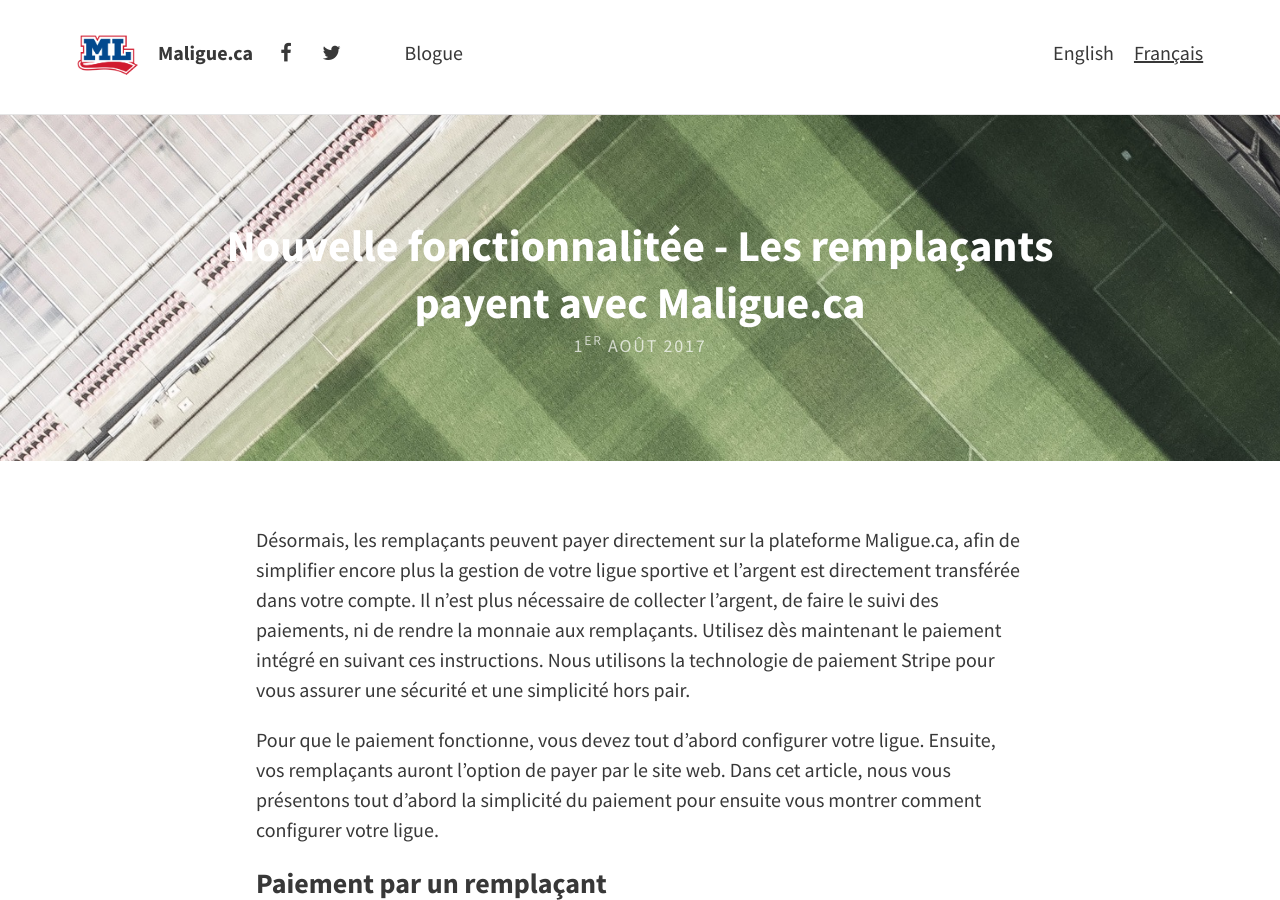
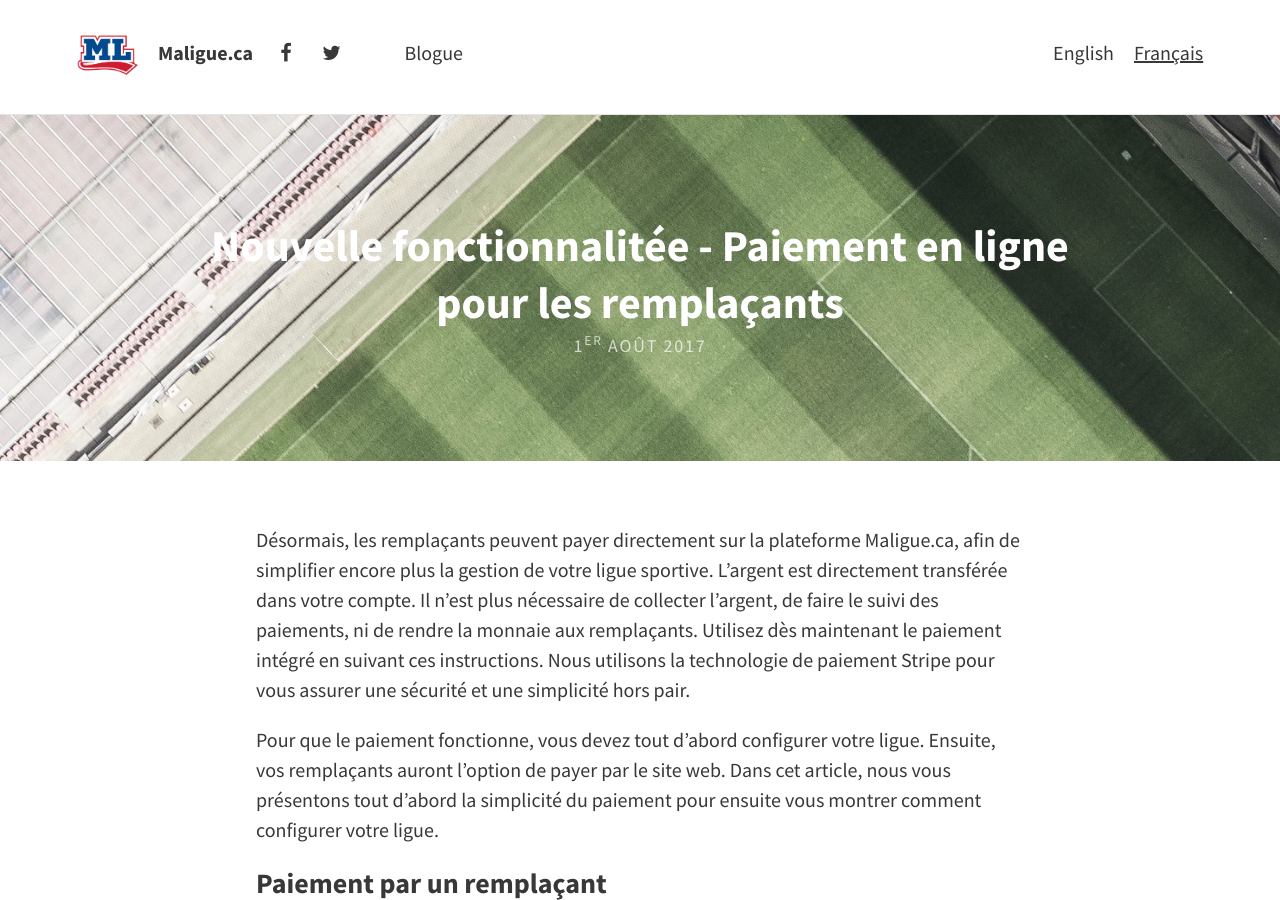
Before and after one commit to maligue/maligue.github.io, a Jekyll site: the page built from _posts/fr/2017-08-01-paiements-remplacant.md, in a window 1280 px wide and 900 px high. Built offline with Jekyll 4.4.1, drawn with Linux system fonts in a browser that asks for light colours; nearby versions of some CDN libraries.

Commit message:
improved post

```diff
--- a/_posts/fr/2017-08-01-paiements-remplacant.md
+++ b/_posts/fr/2017-08-01-paiements-remplacant.md
@@ -1,9 +1,9 @@
 ---
-title: "Nouvelle fonctionnalitée - Les remplaçants payent avec Maligue.ca"
+title: "Nouvelle fonctionnalitée - Paiement en ligne pour les remplaçants"
 lang: fr
 localization: substitute-payments
 ---
-Désormais, les remplaçants peuvent payer directement sur la plateforme Maligue.ca, afin de simplifier encore plus la gestion de votre ligue sportive et l'argent est directement transférée dans votre compte. Il n'est plus nécessaire de collecter l'argent, de faire le suivi des paiements, ni de rendre la monnaie aux remplaçants. Utilisez dès maintenant le paiement intégré en suivant ces instructions. Nous utilisons la technologie de paiement Stripe pour vous assurer une sécurité et une simplicité hors pair.
+Désormais, les remplaçants peuvent payer directement sur la plateforme Maligue.ca, afin de simplifier encore plus la gestion de votre ligue sportive. L'argent est directement transférée dans votre compte. Il n'est plus nécessaire de collecter l'argent, de faire le suivi des paiements, ni de rendre la monnaie aux remplaçants. Utilisez dès maintenant le paiement intégré en suivant ces instructions. Nous utilisons la technologie de paiement Stripe pour vous assurer une sécurité et une simplicité hors pair.
 
 Pour que le paiement fonctionne, vous devez tout d’abord configurer votre ligue. Ensuite, vos remplaçants auront l’option de payer par le site web. Dans cet article, nous vous présentons tout d’abord la simplicité du paiement pour ensuite vous montrer comment configurer votre ligue.
 
```
